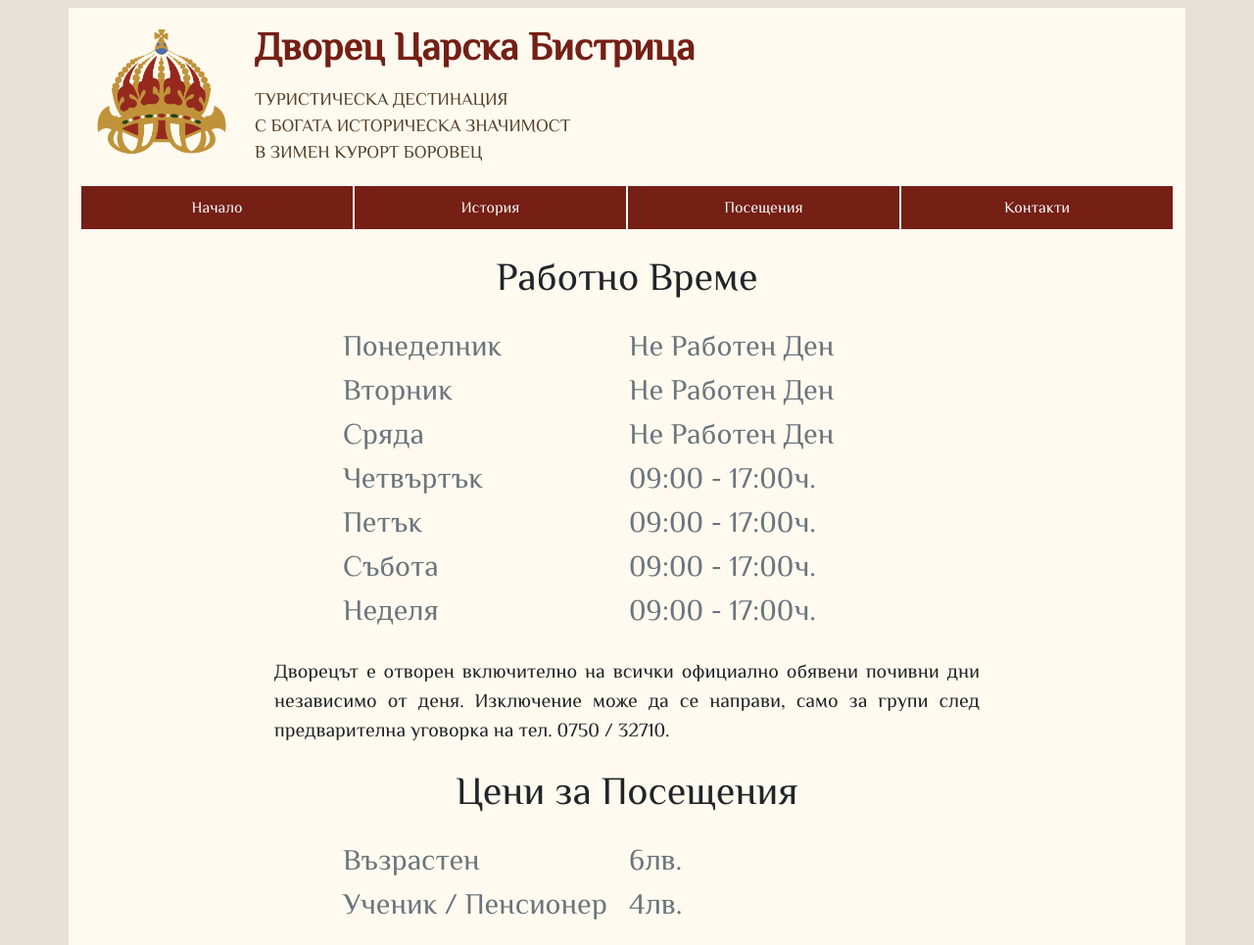
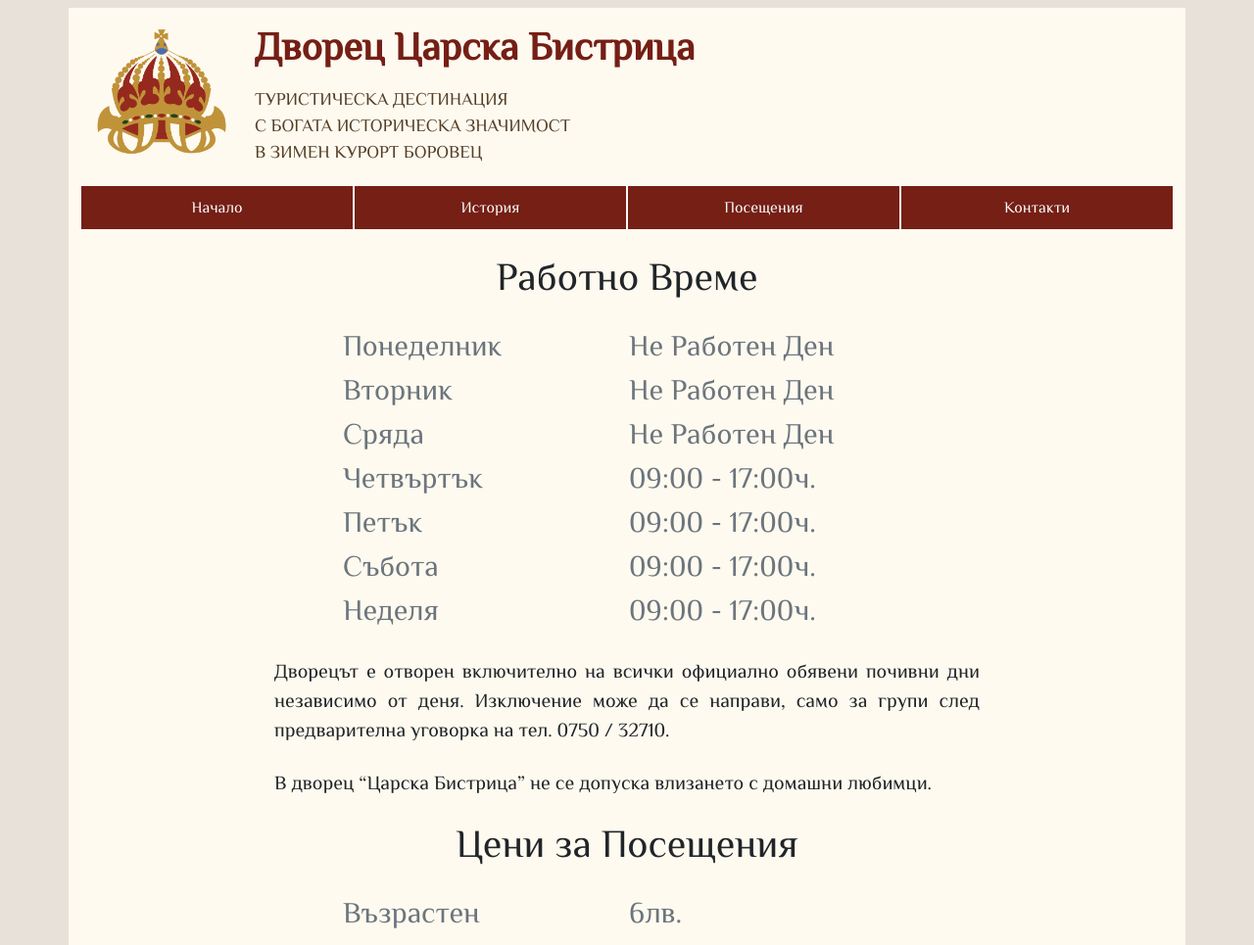
Before and after one commit to Thinkorswim/tsarksa-bistrica, a plain HTML site: page visits.html in a window 1280 px wide. Shown: the top 965 px of the page at 98% size. Drawn offline with Linux system fonts and the light colour scheme; some icons are missing.

Commit message:
Update visits.html

```diff
--- a/visits.html
+++ b/visits.html
@@ -137,6 +137,12 @@
           Дворецът е отворен включително на <strong>всички официално обявени почивни дни</strong> независимо от деня. Изключение може да се направи, само за групи след предварителна уговорка на тел. 0750 / 32710.
          </p>
 
+          <p class="lead  custom-text mt-4">
+            В дворец “Царска Бистрица” <strong>не се допуска</strong> влизането с домашни любимци.
+          </p>
+
+
+
         <div class="custom-title mt-4"><h1>Цени за Посещения</h1></div>
 
         <div class="mt-4">
```
